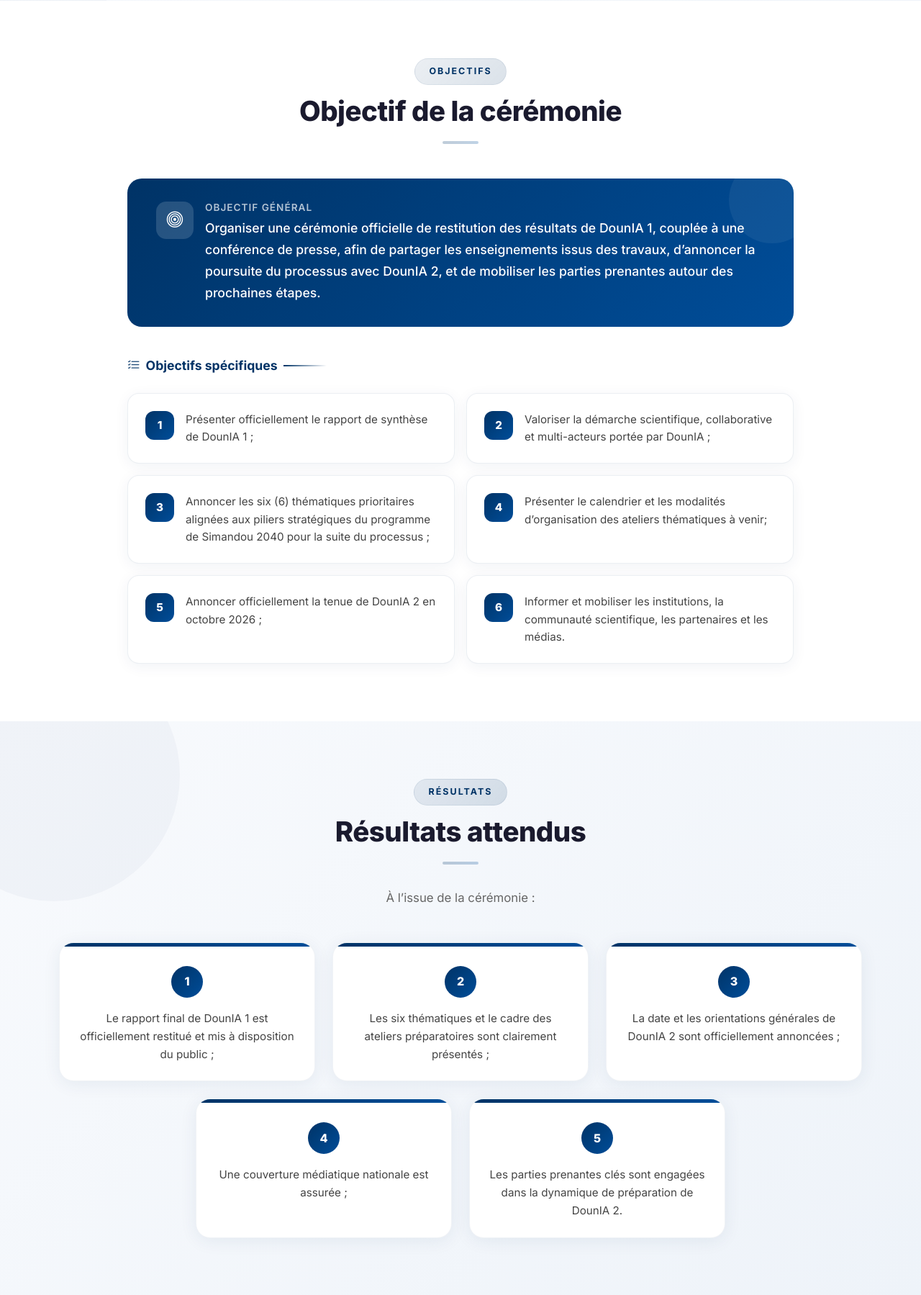
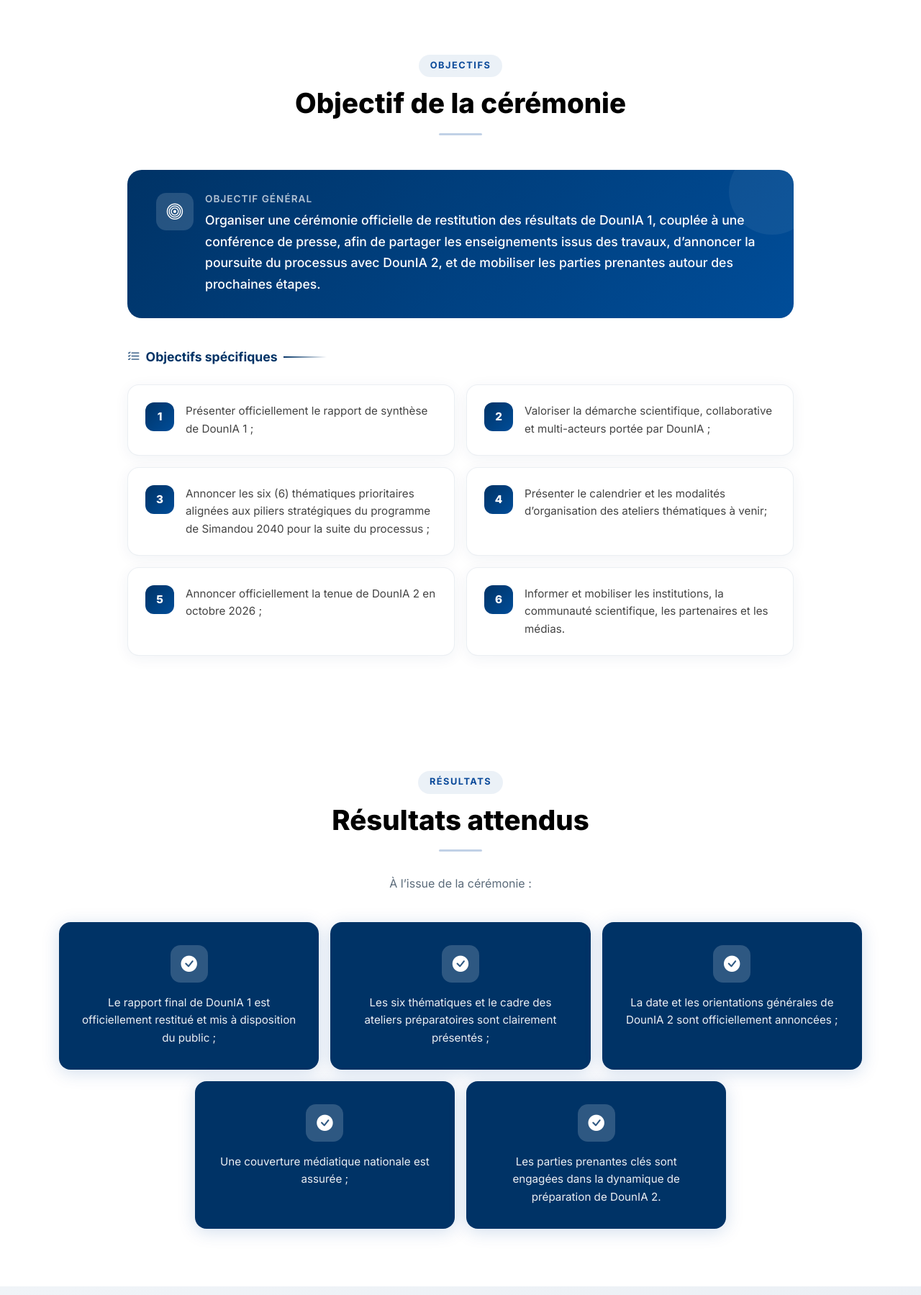
Before and after one commit to Bella5768/douniaguinee, a Django app: page /restitution/ in a window 1280 px wide. Shown: the part 1250-3049 px from the top of the page at 72% size. Run offline with Django 4.2, Linux system fonts and the light colour scheme; data comes from the database, SQL or seed files in the repository; data that the repository does not hold is empty.

Commit message:
Revert "Restitution: redesign resultats (cartes blanches numerotees), galerie (fond bleu CSIG), section badges gradient, dividers ameliores"
This reverts commit a9c84c4108f3ffda7f327d1f42c5a3c3dc403ece.

```diff
--- a/templates/inscriptions/restitution.html
+++ b/templates/inscriptions/restitution.html
@@ -135,53 +135,35 @@
     .rest-section { padding: 5rem 0; }
     .rest-section.bg-alt { background: var(--light-bg); }
     .section-badge {
-        display: inline-flex;
-        align-items: center;
-        gap: .4rem;
-        background: linear-gradient(135deg, rgba(0,51,102,.08), rgba(0,51,102,.14));
-        color: #003366;
+        display: inline-block;
+        background: rgba(11,74,154,.08);
+        color: var(--primary);
         font-weight: 700;
-        font-size: .78rem;
+        font-size: .8rem;
         text-transform: uppercase;
-        letter-spacing: 2px;
-        padding: .45rem 1.2rem;
+        letter-spacing: 1.5px;
+        padding: .35rem 1rem;
         border-radius: 50px;
         margin-bottom: .75rem;
-        border: 1px solid rgba(0,51,102,.08);
     }
     .section-heading {
         font-size: clamp(1.6rem, 3.5vw, 2.4rem);
         font-weight: 800;
-        color: #1a1a2e;
+        color: var(--text-dark);
         margin-bottom: .5rem;
-        letter-spacing: -.5px;
     }
     .section-sub {
-        color: #666;
+        color: var(--text-muted);
         max-width: 640px;
         margin: 0 auto 2.5rem;
-        font-size: 1.05rem;
-        line-height: 1.7;
     }
     .section-divider-sm {
-        width: 50px;
-        height: 4px;
-        background: linear-gradient(to right, #003366, #004d99);
+        width: 60px;
+        height: 3px;
+        background: var(--primary);
         border: none;
         margin: 1rem auto 2rem;
-        border-radius: 4px;
-    }
-    .section-wave {
-        position: relative;
-        height: 60px;
-        overflow: hidden;
-        margin-top: -1px;
-    }
-    .section-wave svg {
-        position: absolute;
-        bottom: 0;
-        width: 100%;
-        height: 60px;
+        border-radius: 2px;
     }
 
     /* ===== STATS ===== */
@@ -440,86 +422,40 @@
         .contexte-card-header .ctx-icon { width: 44px; height: 44px; font-size: 1.2rem; }
     }
 
-    /* ===== RESULTAT CARDS ===== */
-    .resultats-section {
-        background: linear-gradient(135deg, #f8fafd 0%, #eef3f9 100%);
-        position: relative;
-        overflow: hidden;
-    }
-    .resultats-section::before {
-        content: '';
-        position: absolute;
-        top: -100px;
-        left: -100px;
-        width: 350px;
-        height: 350px;
-        border-radius: 50%;
-        background: rgba(0,51,102,.03);
-    }
+    /* ===== RESULTAT CARDS GRADIENT ===== */
     .result-card {
-        background: #fff;
-        border-radius: 20px;
-        box-shadow: 0 4px 24px rgba(0,51,102,.07);
-        padding: 0;
+        background: #003366;
+        border-radius: 16px;
+        box-shadow: 0 4px 24px rgba(11,74,154,.18);
+        padding: 2rem;
         margin-bottom: 0;
         height: 100%;
-        transition: transform .3s ease, box-shadow .3s ease;
-        border: 1px solid rgba(0,51,102,.06);
-        overflow: hidden;
-        position: relative;
-        z-index: 1;
-    }
-    .result-card::before {
-        content: '';
-        position: absolute;
-        top: 0;
-        left: 0;
-        right: 0;
-        height: 5px;
-        background: linear-gradient(to right, #003366, #004d99);
+        transition: transform .25s ease, box-shadow .25s ease;
+        border: none;
+        color: #fff;
+        text-align: center;
     }
     .result-card:hover {
-        transform: translateY(-6px);
-        box-shadow: 0 14px 40px rgba(0,51,102,.15);
-    }
-    .result-card-body {
-        padding: 2rem 1.5rem 1.5rem;
-        text-align: center;
-    }
-    .result-card .result-num {
-        width: 44px;
-        height: 44px;
-        border-radius: 50%;
-        background: linear-gradient(135deg, #003366, #004d99);
-        color: #fff;
-        display: flex;
-        align-items: center;
-        justify-content: center;
-        font-size: 1rem;
-        font-weight: 800;
-        margin: 0 auto 1rem;
+        transform: translateY(-5px);
+        box-shadow: 0 14px 40px rgba(11,74,154,.28);
     }
     .result-card .card-icon {
         width: 52px;
         height: 52px;
         border-radius: 14px;
-        background: rgba(0,51,102,.08);
+        background: rgba(255,255,255,.18);
         display: inline-flex;
         align-items: center;
         justify-content: center;
         font-size: 1.4rem;
-        color: #003366;
+        color: #fff;
         margin: 0 auto 1rem;
     }
     .result-card p {
-        color: #444;
-        line-height: 1.65;
+        color: rgba(255,255,255,.92);
+        line-height: 1.6;
         margin: 0;
         font-size: .95rem;
-    }
-    .result-card:hover .result-num {
-        transform: scale(1.1);
-        transition: transform .3s ease;
     }
 
     /* ===== OBJECTIFS SECTION ===== */
@@ -1106,10 +983,10 @@
 </section>
 
 <!-- ==================== RESULTATS ATTENDUS ==================== -->
-<section class="rest-section resultats-section" id="resultats">
+<section class="rest-section">
     <div class="container">
-        <div class="text-center mb-5">
-            <span class="section-badge">Résultats</span>
+        <div class="text-center">
+            <span class="section-badge">R&eacute;sultats</span>
             <h2 class="section-heading">{{ restitution.resultats_titre }}</h2>
             <hr class="section-divider-sm">
             {% if restitution.resultats_intro %}
@@ -1117,14 +994,12 @@
             {% endif %}
         </div>
         {% if restitution.resultats_attendus %}
-        <div class="row g-4 justify-content-center">
+        <div class="row g-3 justify-content-center">
             {% for point in restitution.resultats_attendus %}
             <div class="col-md-6 col-lg-4">
                 <div class="result-card fade-up">
-                    <div class="result-card-body">
-                        <div class="result-num">{{ forloop.counter }}</div>
-                        <p>{{ point }}</p>
-                    </div>
+                    <div class="card-icon"><i class="bi bi-check-circle-fill"></i></div>
+                    <p>{{ point }}</p>
                 </div>
             </div>
             {% endfor %}
```
Also changed, not shown: other parts of templates/inscriptions/restitution.html (+6 -65 lines).
